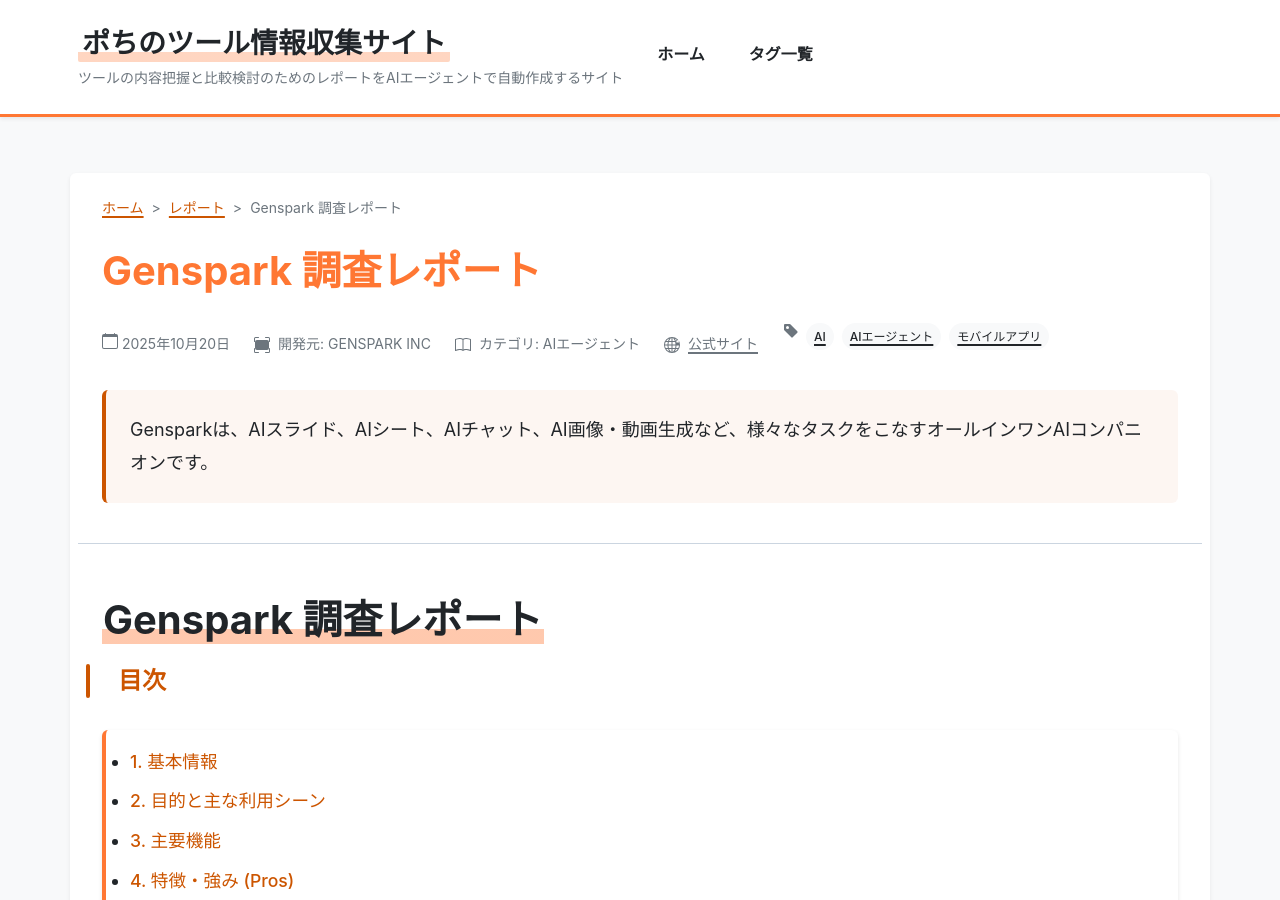
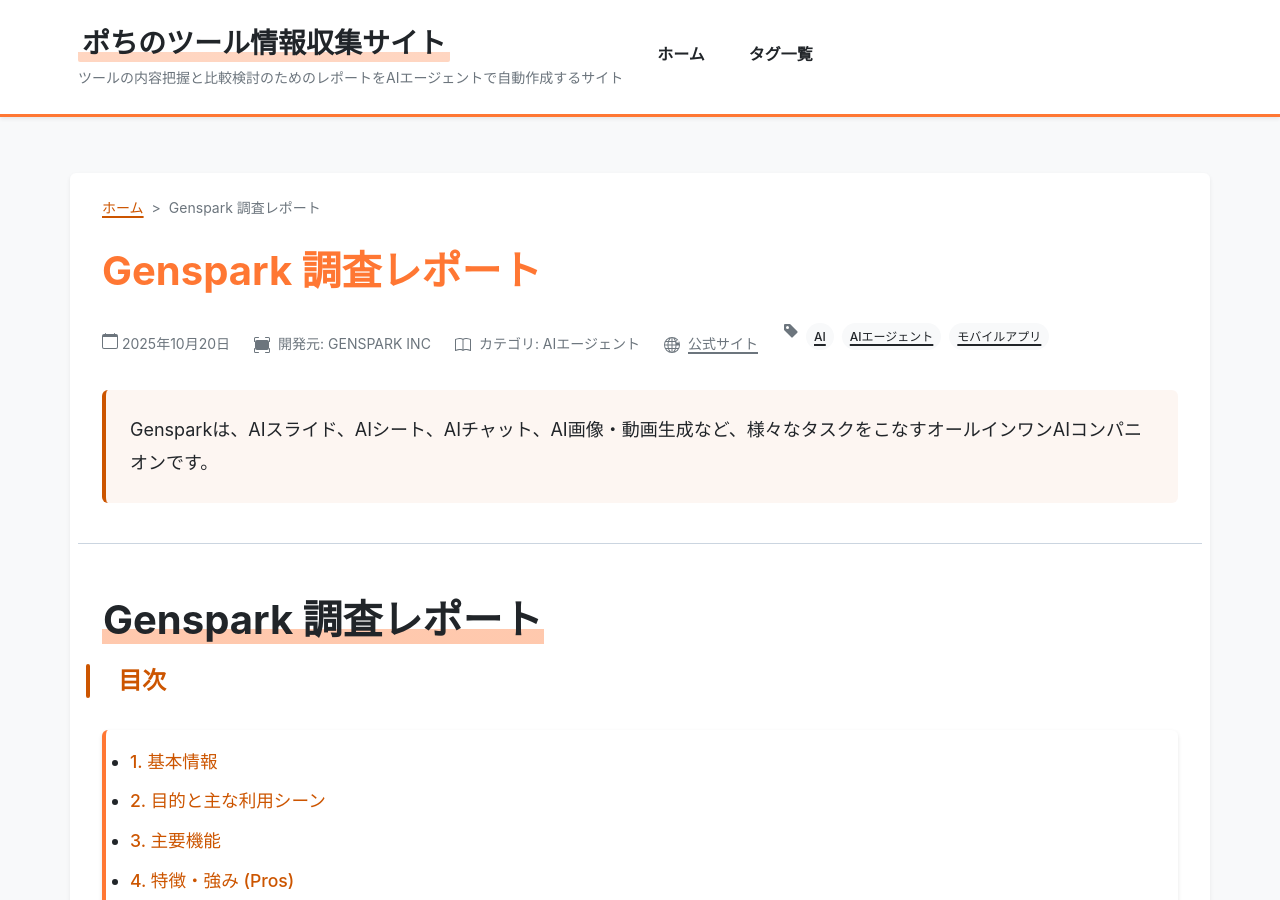
Before and after one commit to aegisfleet/tool-survey-report, a Jekyll site: the page built from _reports/genspark.md, in a window 1280 px wide and 900 px high. Built offline with Jekyll 4.4.1, drawn with Linux system fonts in a browser that asks for light colours; some of the changed text lies outside the part shown.

Commit message:
refactor(navigation): Remove dedicated reports page and update navigation
- Remove "レポート一覧" navigation item from _config.yml
- Update footer navigation to remove "すべてのレポート" link
- Modify report layout breadcrumbs to remove reports page link
- Update tag links to point to home page instead of reports page
- Adjust search functionality to redirect to home page with search parameter
- Update "back to index" link to point to home page instead of reports page
This change simplifies site navigation by removing the separate reports page and consolidating all report-related links to the home page.

```diff
--- a/_config.yml
+++ b/_config.yml
@@ -77,8 +77,6 @@
 navigation:
   - title: "ホーム"
     url: "/"
-  - title: "レポート一覧"
-    url: "/reports/"
   - title: "タグ"
     url: "/tags/"
 
--- a/_includes/footer.html
+++ b/_includes/footer.html
@@ -10,7 +10,6 @@
         <h4>ナビゲーション</h4>
         <ul class="footer-nav">
           <li><a href="{{ '/' | relative_url }}">ホーム</a></li>
-          <li><a href="{{ '/reports/' | relative_url }}">すべてのレポート</a></li>
           <li><a href="{{ '/tags/' | relative_url }}">タグ一覧</a></li>
           {% if site.data.navigation.footer_links %}
             {% for link in site.data.navigation.footer_links %}
--- a/_layouts/report.html
+++ b/_layouts/report.html
@@ -8,7 +8,6 @@
       <nav aria-label="パンくずリスト">
         <ol class="breadcrumb">
           <li><a href="{{ '/' | relative_url }}">ホーム</a></li>
-          <li><a href="{{ '/reports/' | relative_url }}">レポート</a></li>
           <li aria-current="page">{{ page.title }}</li>
         </ol>
       </nav>
@@ -77,7 +76,7 @@
         <ul class="tag-list">
           {% for tag in page.tags %}
           <li>
-            <a href="{{ '/reports/' | relative_url }}?tag={{ tag | url_encode }}" class="tag-link" rel="tag">
+            <a href="{{ '/' | relative_url }}?tag={{ tag | url_encode }}" class="tag-link" rel="tag">
               {{ tag }}
             </a>
           </li>
@@ -135,12 +134,12 @@
     {% endif %}
 
     <div class="back-to-index">
-      <a href="{{ '/reports/' | relative_url }}" class="back-link">
+      <a href="{{ '/' | relative_url }}" class="back-link">
         <svg width="16" height="16" viewBox="0 0 16 16" fill="currentColor">
           <path fill-rule="evenodd"
             d="M15 8a.5.5 0 0 0-.5-.5H2.707l3.147-3.146a.5.5 0 1 0-.708-.708l-4 4a.5.5 0 0 0 0 .708l4 4a.5.5 0 0 0 .708-.708L2.707 8.5H14.5A.5.5 0 0 0 15 8z" />
         </svg>
-        レポート一覧に戻る
+        ホームに戻る
       </a>
     </div>
     </div>
--- a/assets/js/main.js
+++ b/assets/js/main.js
@@ -125,9 +125,9 @@
 
 // Simple client-side search
 function performSearch(searchTerm) {
-  // For now, redirect to reports page with search parameter
-  const reportsUrl = '/reports/';
-  const searchUrl = reportsUrl + '?search=' + encodeURIComponent(searchTerm);
+  // Redirect to home page with search parameter
+  const homeUrl = '/';
+  const searchUrl = homeUrl + '?search=' + encodeURIComponent(searchTerm);
   window.location.href = searchUrl;
 }
 
```
